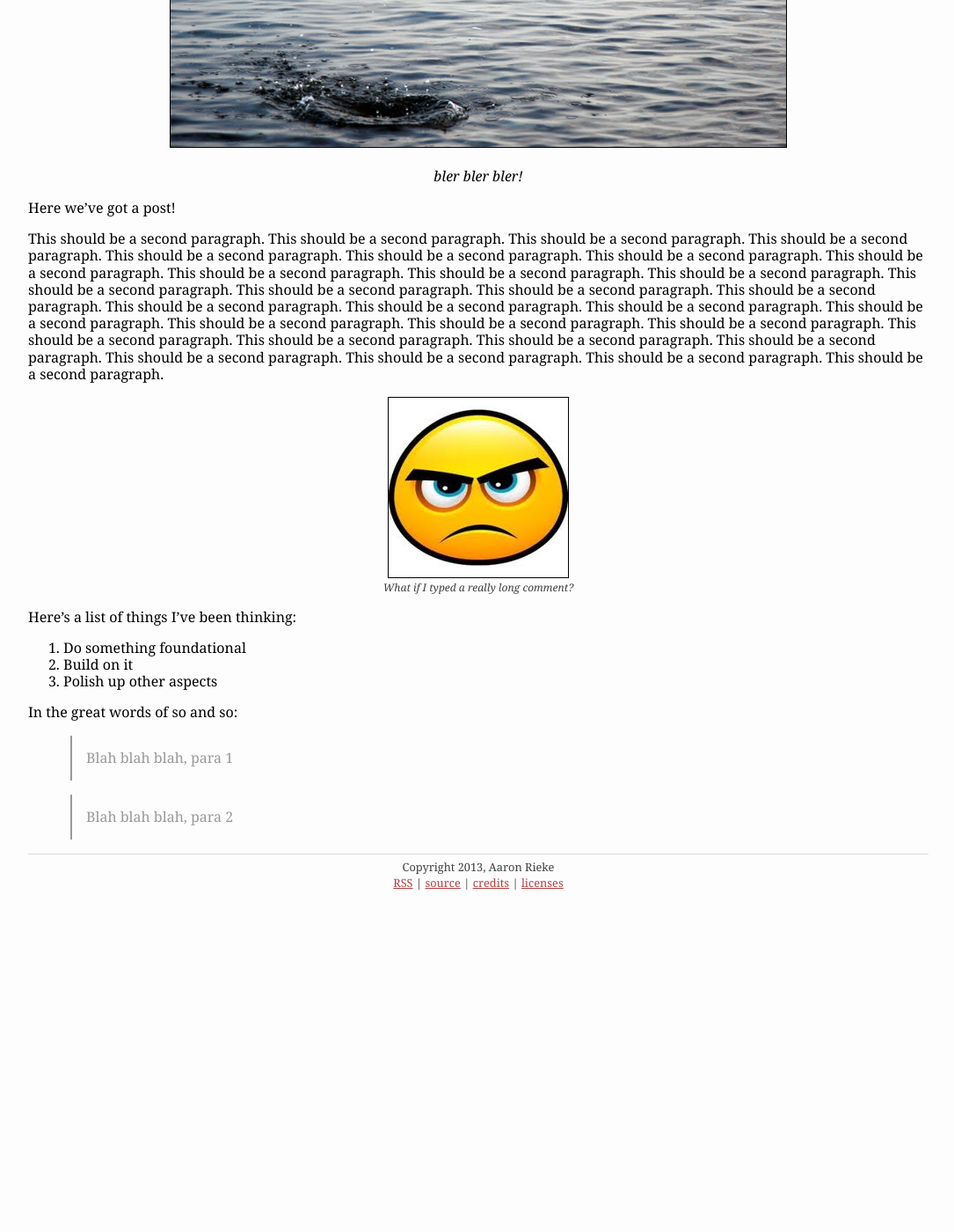
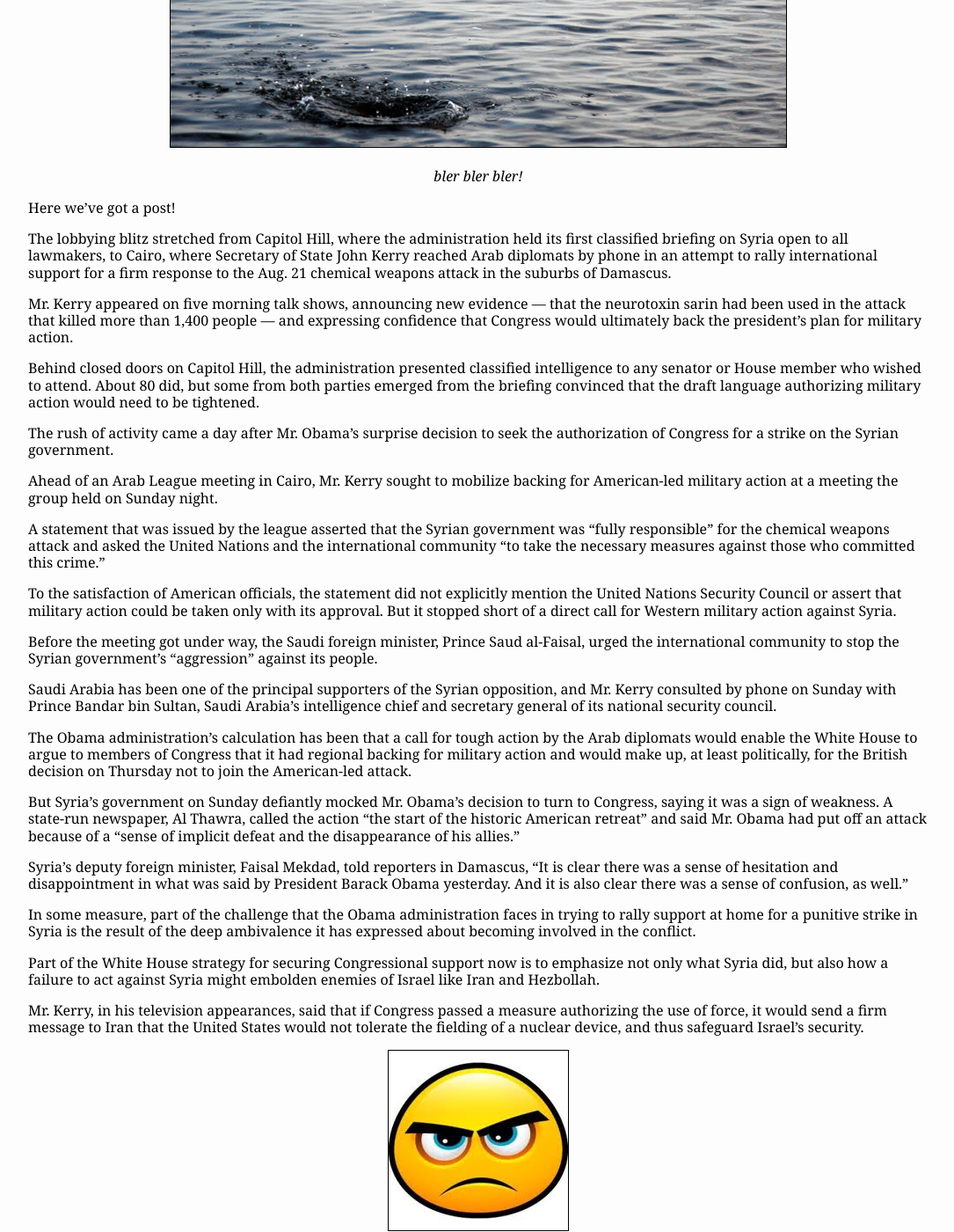
Before and after one commit to akbr/akbr.github.io, a Jekyll site: the page built from _posts/2013-08-29-test-post.markdown, in a window 1280 px wide and 1400 px high, scrolled down 343 px. Shown: the whole window at 88% size, without its empty margins (96-1181 px from the left). Built offline with Jekyll 4.4.1, drawn with Linux system fonts in a browser that asks for light colours; Markdown is read by kramdown in place of the engine named in the settings; before the commit the page ends 1380 px from its top, so only the background shows below that.

Commit message:
added test text

```diff
--- a/_posts/2013-08-29-test-post.markdown
+++ b/_posts/2013-08-29-test-post.markdown
@@ -8,7 +8,35 @@ titleImage: skip.jpg
 
 Here we've got a post!
 
-This should be a second paragraph. This should be a second paragraph. This should be a second paragraph. This should be a second paragraph. This should be a second paragraph. This should be a second paragraph. This should be a second paragraph. This should be a second paragraph. This should be a second paragraph. This should be a second paragraph. This should be a second paragraph. This should be a second paragraph. This should be a second paragraph. This should be a second paragraph. This should be a second paragraph. This should be a second paragraph. This should be a second paragraph. This should be a second paragraph. This should be a second paragraph. This should be a second paragraph. This should be a second paragraph. This should be a second paragraph. This should be a second paragraph. This should be a second paragraph. This should be a second paragraph. This should be a second paragraph. This should be a second paragraph. This should be a second paragraph. This should be a second paragraph. This should be a second paragraph.
+The lobbying blitz stretched from Capitol Hill, where the administration held its first classified briefing on Syria open to all lawmakers, to Cairo, where Secretary of State John Kerry reached Arab diplomats by phone in an attempt to rally international support for a firm response to the Aug. 21 chemical weapons attack in the suburbs of Damascus.
+
+Mr. Kerry appeared on five morning talk shows, announcing new evidence — that the neurotoxin sarin had been used in the attack that killed more than 1,400 people — and expressing confidence that Congress would ultimately back the president’s plan for military action.
+
+Behind closed doors on Capitol Hill, the administration presented classified intelligence to any senator or House member who wished to attend. About 80 did, but some from both parties emerged from the briefing convinced that the draft language authorizing military action would need to be tightened.
+
+The rush of activity came a day after Mr. Obama’s surprise decision to seek the authorization of Congress for a strike on the Syrian government.
+
+Ahead of an Arab League meeting in Cairo, Mr. Kerry sought to mobilize backing for American-led military action at a meeting the group held on Sunday night.
+
+A statement that was issued by the league asserted that the Syrian government was “fully responsible” for the chemical weapons attack and asked the United Nations and the international community “to take the necessary measures against those who committed this crime.”
+
+To the satisfaction of American officials, the statement did not explicitly mention the United Nations Security Council or assert that military action could be taken only with its approval. But it stopped short of a direct call for Western military action against Syria.
+
+Before the meeting got under way, the Saudi foreign minister, Prince Saud al-Faisal, urged the international community to stop the Syrian government’s “aggression” against its people.
+
+Saudi Arabia has been one of the principal supporters of the Syrian opposition, and Mr. Kerry consulted by phone on Sunday with Prince Bandar bin Sultan, Saudi Arabia’s intelligence chief and secretary general of its national security council.
+
+The Obama administration’s calculation has been that a call for tough action by the Arab diplomats would enable the White House to argue to members of Congress that it had regional backing for military action and would make up, at least politically, for the British decision on Thursday not to join the American-led attack.
+
+But Syria’s government on Sunday defiantly mocked Mr. Obama’s decision to turn to Congress, saying it was a sign of weakness. A state-run newspaper, Al Thawra, called the action “the start of the historic American retreat” and said Mr. Obama had put off an attack because of a “sense of implicit defeat and the disappearance of his allies.”
+
+Syria’s deputy foreign minister, Faisal Mekdad, told reporters in Damascus, “It is clear there was a sense of hesitation and disappointment in what was said by President Barack Obama yesterday. And it is also clear there was a sense of confusion, as well.”
+
+In some measure, part of the challenge that the Obama administration faces in trying to rally support at home for a punitive strike in Syria is the result of the deep ambivalence it has expressed about becoming involved in the conflict.
+
+Part of the White House strategy for securing Congressional support now is to emphasize not only what Syria did, but also how a failure to act against Syria might embolden enemies of Israel like Iran and Hezbollah.
+
+Mr. Kerry, in his television appearances, said that if Congress passed a measure authorizing the use of force, it would send a firm message to Iran that the United States would not tolerate the fielding of a nuclear device, and thus safeguard Israel’s security.
 
 <figure class="center">
   <img src="{{ site.assets }}/jekyll.png" class="bordered" />
```
